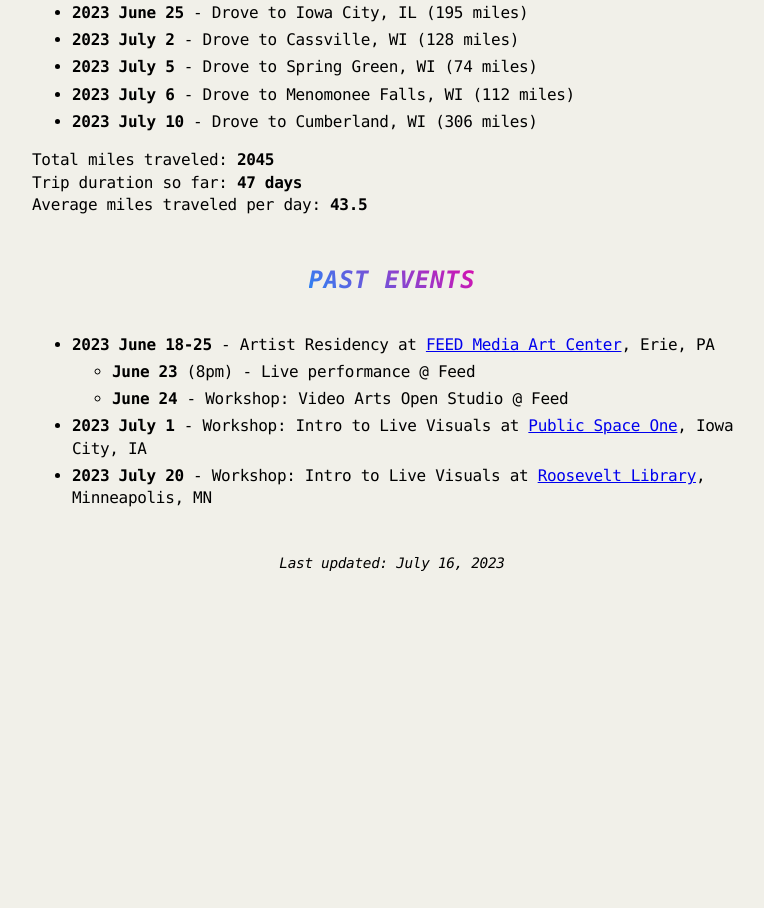
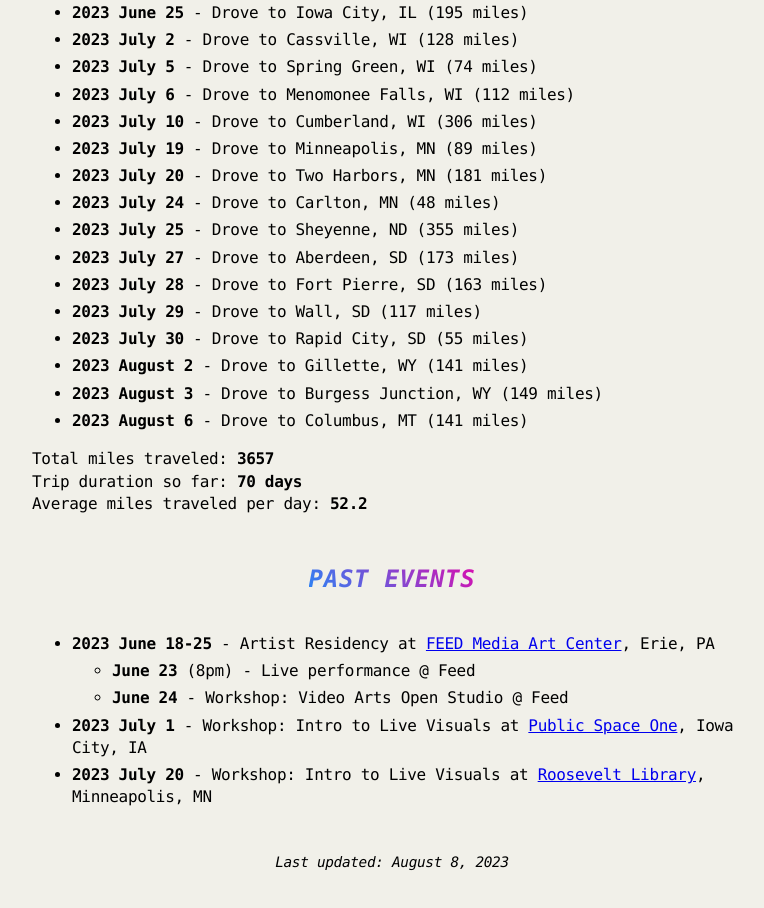
Before and after one commit to phase-shift/phase-shift.github.io, a plain HTML site: page map/index.html in a window 1280 px wide. Shown: the part 1116-2024 px from the top of the page, without its empty margins (248-1012 px from the left). Before the commit the page ends 1761 px from the top, so only its background shows below. Drawn offline with Linux system fonts and the light colour scheme.

Commit message:
updated map

```diff
--- a/map/index.html
+++ b/map/index.html
@@ -92,14 +92,47 @@
         <li>
           <b>2023 July 10</b> - Drove to Cumberland, WI (306 miles)
         </li>
+        <li>
+          <b>2023 July 19</b> - Drove to Minneapolis, MN (89 miles)
+        </li>
+        <li>
+          <b>2023 July 20</b> - Drove to Two Harbors, MN (181 miles)
+        </li>
+        <li>
+          <b>2023 July 24</b> - Drove to Carlton, MN (48 miles)
+        </li>
+        <li>
+          <b>2023 July 25</b> - Drove to Sheyenne, ND (355 miles)
+        </li>
+        <li>
+          <b>2023 July 27</b> - Drove to Aberdeen, SD (173 miles)
+        </li>
+        <li>
+          <b>2023 July 28</b> - Drove to Fort Pierre, SD (163 miles)
+        </li>
+        <li>
+          <b>2023 July 29</b> - Drove to Wall, SD (117 miles)
+        </li>
+        <li>
+          <b>2023 July 30</b> - Drove to Rapid City, SD (55 miles)
+        </li>
+        <li>
+          <b>2023 August 2</b> - Drove to Gillette, WY (141 miles)
+        </li>
+        <li>
+          <b>2023 August 3</b> - Drove to Burgess Junction, WY (149 miles)
+        </li>
+        <li>
+          <b>2023 August 6</b> - Drove to Columbus, MT (141 miles)
+        </li>
       </ul>
 
       <p>
-        Total miles traveled: <b>2045</b>
+        Total miles traveled: <b>3657</b>
         <br />
-        Trip duration so far: <b>47 days</b>
+        Trip duration so far: <b>70 days</b>
         <br />
-        Average miles traveled per day: <b>43.5</b>
+        Average miles traveled per day: <b>52.2</b>
       </p>
 
       <h2>Past Events</h2>
@@ -125,7 +158,7 @@
     </main>
 
     <footer>
-      Last updated: July 16, 2023
+      Last updated: August 8, 2023
     </footer>
 
   </div>
```
Also changed, not shown: images/phase_shift_map.png.
